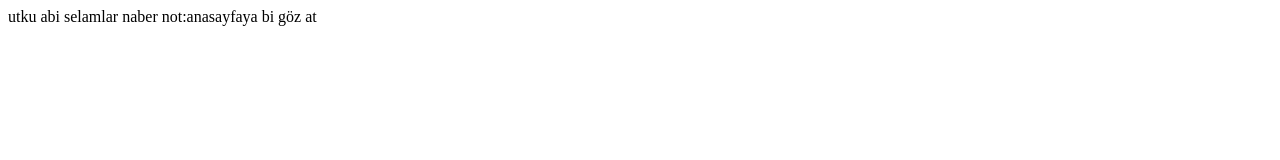
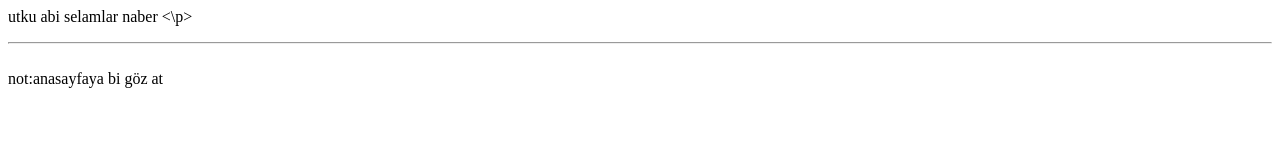
Before and after one commit to Poleynn/poleynn.github.io, a plain HTML site: page utkuabimeselamlar/index.html in a window 1280 px wide. Drawn offline with Linux system fonts and the light colour scheme.

Commit message:
Update index.html

```diff
--- a/utkuabimeselamlar/index.html
+++ b/utkuabimeselamlar/index.html
@@ -1,4 +1,5 @@
-utku abi selamlar naber
+<p>utku abi selamlar naber <\p>
 
-
+<hr>
+  <br>
 not:anasayfaya bi göz at
```
